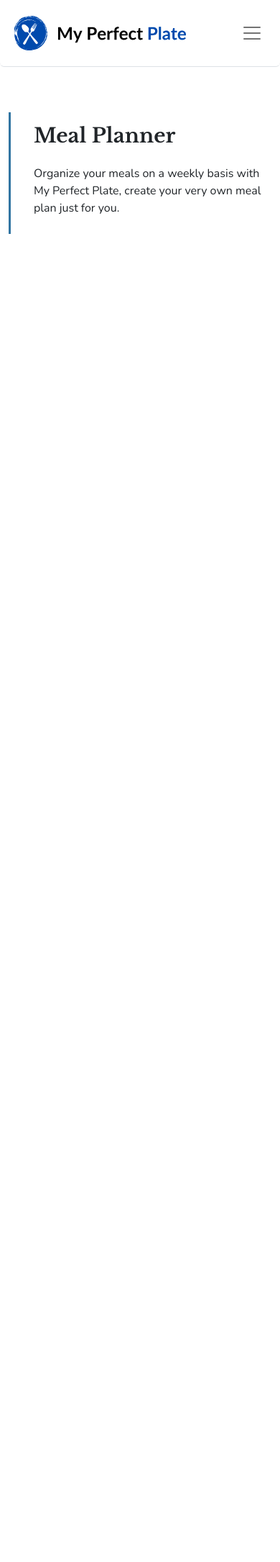
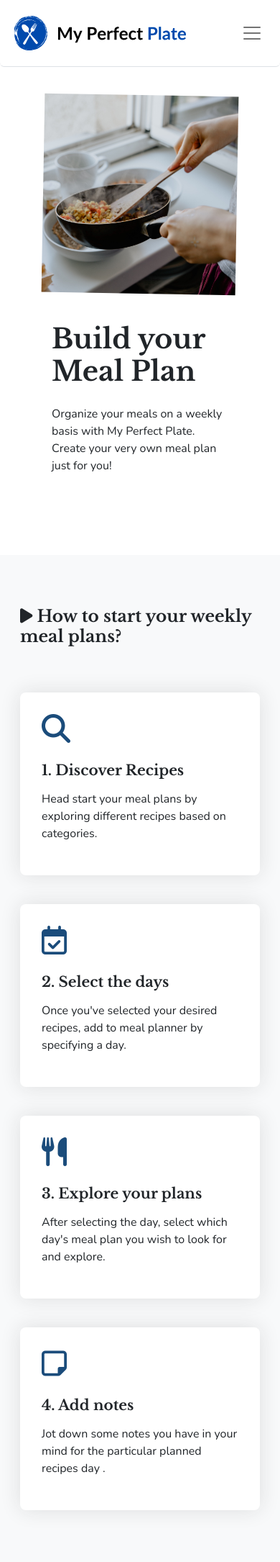
Before and after one commit to sherchansachin/MyPerfectPlate-Recipe-Recommendation-System, a Django app: page /planner/ in a window 390 px wide. Shown: the whole page at 72% size. Before the commit the page ends 325 px from the top, so only its background shows below. Run offline with Django 4.2, Linux system fonts and the light colour scheme; the visitor is signed in with stand-in values (Sample User, id 1); some libraries are stand-ins or nearby versions; some web fonts are replaced.

Commit message:
meal planner template added

```diff
--- a/main/templates/main/recipe_details.html
+++ b/main/templates/main/recipe_details.html
@@ -72,12 +72,14 @@
                                 </div>
                             </div>
                            <!-- save recipe button -->
-                            <div class="save-recipe mt-5">
+                           <div class="save-recipe mt-5 title-wrap d-flex justify-content-between mb-2">
                             {% if fav %}
                             <a href="{% url 'save_recipes' details.id %}"><p class="lead"><i class="fas fa-bookmark me-2"></i>Unsave recipe</p></a>
                             {% else %}
                             <a href="{% url 'save_recipes' details.id %}"><p class="lead"><i class="far fa-bookmark me-2"></i> Save this Recipe</p></a>
                             {% endif %}
+                            <!-- add to meal planner -->
+                            <a href="{% url 'save_plan' details.id %}"><p class="lead"><i class="fa-regular fa-calendar-check me-3"></i>Add To Meal Planner</p></a>
                         </div>
                     </div>
                 </div>
--- a/planner/templates/planner/planner.html
+++ b/planner/templates/planner/planner.html
@@ -4,18 +4,120 @@
 
 {% include 'base/navbar.html' %}
 
+<style>
+  .link_days a{
+      color: #000;
+    }
 
-<section class="recipes mt-5">
-    <div class="container py-5">
-        <div class="row">
-          <div class="col-md-12 col-lg-8">
-            <div class="top-heading">
-              <h1 class="info mb-4">Meal Planner</h1>
-              <p>Organize your meals on a weekly basis with My Perfect Plate, create your very own meal plan just for you.</p>
-            </div>
-            </div>
+    .list-group-hover .list-group-item:hover {
+    background-color: #f5f5f5;
+    }
+
+    .mealplans .icon{
+      margin-bottom: 20px;
+    }
+
+    .mealplans .icon-box {
+      padding: 30px;
+      margin-bottom: 20px;
+      position: relative;
+      overflow: hidden;
+      background: #fff;
+      box-shadow: 0 0 29px 0 rgba(37, 37, 37, 0.12);
+      border-radius: 8px;
+      z-index: 1;
+    }
+
+    .mealplans .icon i {
+      font-size: 40px;
+      line-height: 1;
+      color: #1B4C7B;
+    }
+
+    .plan-img{
+      -ms-transform: rotate(20deg);
+      transform: rotate(1deg);
+    }
+
+    /* .build-text{
+      color: #1B4C7B;
+    } */
+
+
+</style>
+
+
+
+
+ <section id="recipe mt-4" class="p-5">
+  <div class="container py-4">
+    <div class="row flex-lg-row-reverse align-items-center justify-content-between">
+
+      <div class="col-md">
+        <img src="{% static 'image/mealplan.jpg' %}" class="img-fluid plan-img" alt="" />
+      </div>
+      <div class="col-md p-4">
+        <h1 class="build-text display-3 mb-4 mt-3">Build your <br>Meal Plan</h1>
+        <div class="col-md-10 text-justify">
+          <p>
+            Organize your meals on a weekly basis with My Perfect Plate. Create your very own meal plan just for you!
+          </p>
         </div>
+
+          {% for day in days|slice:":1" %}
+              <a href="{% url 'filterdays' day.slug %}"  class="btn btn-light mt-3 " >See my plans <i class="fa-solid fs-6 fa-chevron-right ms-2"></i></a>
+            {% endfor %}
+
+        </a>
+      </div>
     </div>
+  </div>
+</section>
+
+
+
+<section class="mealplans bg-light py-5">
+  <div class="container">
+      <div class="col-md-12 px-3 mt-4">
+          <h3 class="mb-5 fw-bold"><i class="fa-solid fa-play"></i> How to start your weekly meal plans?</h3>
+
+          <div class="row">
+              <div class="col-lg-3 col-md-6 col-lg-3 mt-3 mb-lg-0">
+                <div class="icon-box mb-4 ">
+                  <div class="icon"><i class="fa-solid fa-magnifying-glass"></i></div>
+                  <h5 class="mb-3 mt-4">1. Discover Recipes</h5>
+                  <p>Head start your meal plans by exploring different recipes based on categories.</p>
+                </div>
+              </div>
+
+              <div class="col-lg-3 col-md-6 mt-3 mb-lg-0">
+                <div class="icon-box mb-4 ">
+                  <div class="icon"><i class="fa-regular fa-calendar-check"></i></div>
+                  <h5 class="mb-3 mt-4">2. Select the days</h5>
+                  <p>Once you've selected your desired recipes, add to meal planner by specifying a day.</p>
+                </div>
+              </div>
+
+              <div class="col-lg-3 col-md-6 mt-3 mb-lg-0">
+                <div class="icon-box mb-4 ">
+                  <div class="icon"><i class="fa-solid fa-utensils"></i></div>
+                  <h5 class="mb-3 mt-4">3. Explore your plans</h5>
+                  <p>After selecting the day, select which day's meal plan you wish to look for and explore.</p>
+                </div>
+              </div>
+
+              <div class="col-lg-3 col-md-6 mt-3 mb-lg-0">
+                <div class="icon-box mb-4 ">
+                  <div class="icon"><i class="fa-regular fa-note-sticky"></i></div>
+                  <h5 class="mb-3 mt-4">4. Add notes</h5>
+                  <p>Jot down some notes you have in your mind for the particular planned recipes day .</p>
+                </div>
+              </div>
+          </div>
+      </div>
+
+
+  </div>
 </section>
 
 
@@ -24,4 +126,7 @@
 
 
 
+
+
+
 {% endblock content %}
--- a/static/css/style.css
+++ b/static/css/style.css
@@ -34,6 +34,32 @@ a{
     margin-right: 28px;
   }
 
+
+  .dropdown-menu::before {
+    border-bottom: 9px solid rgba(0, 0, 0, 0.2);
+    border-left: 9px solid rgba(0, 0, 0, 0);
+    border-right: 9px solid rgba(0, 0, 0, 0);
+    content: "";
+    display: inline-block;
+    left: 5%; /* position */
+    position: absolute;
+    top: -8px;
+}
+
+.dropdown-menu::after {
+    border-bottom: 8px solid #FFFFFF;
+    border-left: 9px solid rgba(0, 0, 0, 0);
+    border-right: 9px solid rgba(0, 0, 0, 0);
+    content: "";
+    display: inline-block;
+    left: 5%; /* position */
+    position: absolute;
+    top: -7px;
+}
+
+.navbar .dropdown-menu {
+  border-top: 3px solid #004AAD;
+}
 
 
   .navbar .nav-link:hover,
@@ -354,3 +380,13 @@ a{
   object-fit: cover;
   margin-top: -6rem!important;
 }
+
+
+/* meal planner */
+@media (max-width: 768px) {
+  .build-text{
+    margin-top: 2rem;
+    font-size: 38px;
+  }
+
+}
--- a/templates/base/navbar.html
+++ b/templates/base/navbar.html
@@ -38,7 +38,7 @@
             <li><a class="dropdown-item" href="{% url 'profile' %}"><i class="fa-regular fa-circle-user fw-light me-3"></i>Profile</a></li>
             <li><a class="dropdown-item" href="{% url 'edit' %}"><i class="fa-solid fa-user-pen me-3"></i>Edit Details</a></li>
             <li><a class="dropdown-item" href="{% url 'planner' %}"><i class="fa-solid fa-calendar-day me-3"></i>Meal Planner</a></li>
-            <div class="dropdown-divider"></div>
+            <hr>
             <li><a class="dropdown-item" href="{% url 'logout' %}"><i class="fa-solid fa-arrow-right-from-bracket me-3"></i>Logout</a></li>
           </ul>
         </li>
```
Also changed, not shown: planner/templates/planner/addmeal.html (added, +137 -0 lines), planner/templates/planner/mealplans.html (added, +84 -0 lines). Lines whose indentation alone changed are shown as unchanged.
